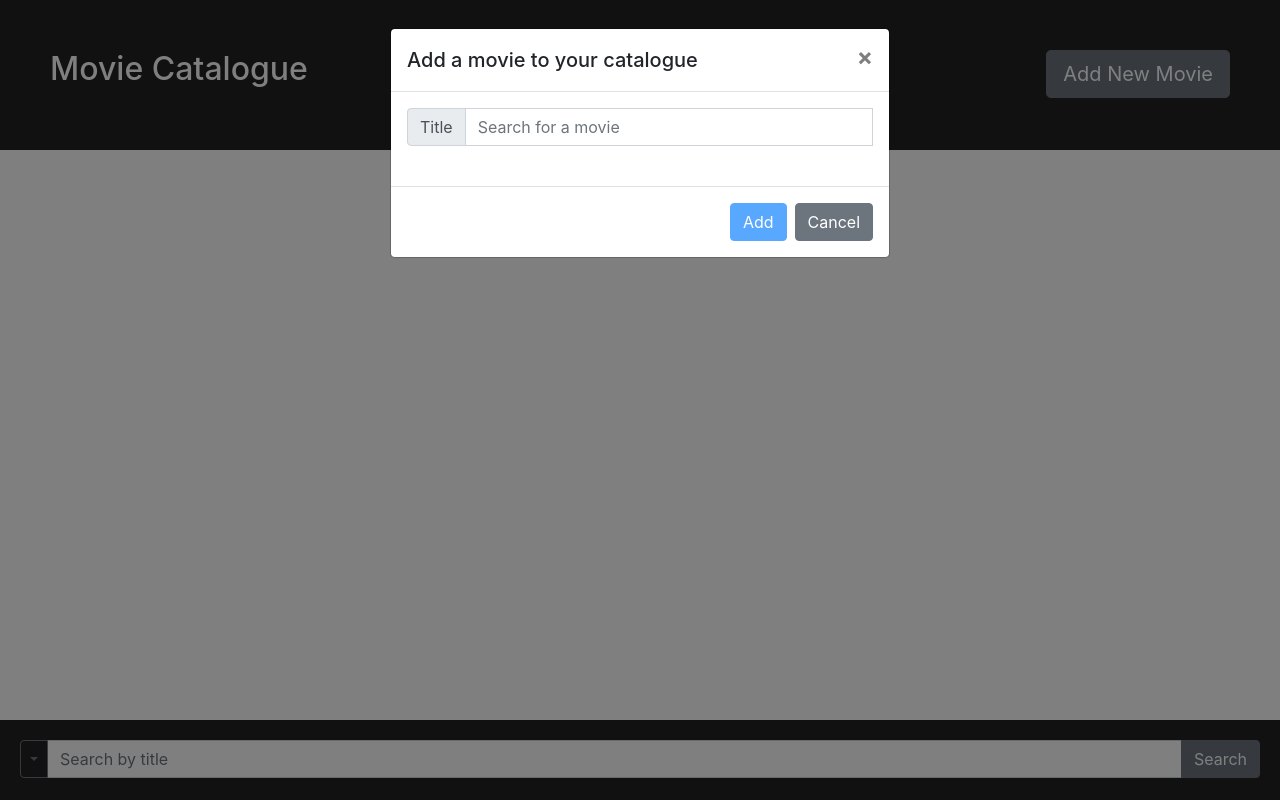
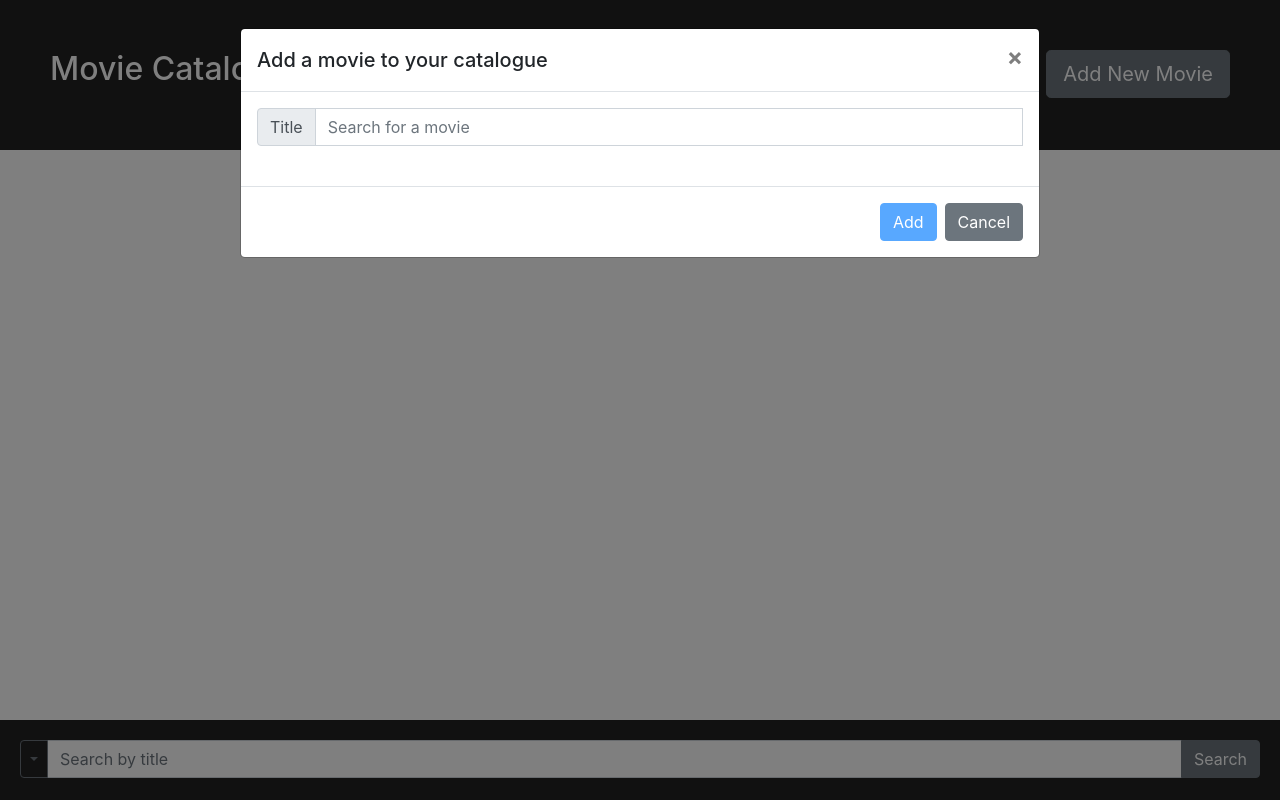
Before and after one commit to au-jpark/react-movie-catalogue, a React (Create React App) app: page / in a window 1280 px wide. Both pictures are taken after a click on the button "Add New Movie". Built offline with nearby package versions, Linux system fonts and the light colour scheme.

Commit message:
Change addMovieModal size to large

```diff
--- a/src/components/AddMovieModal.js
+++ b/src/components/AddMovieModal.js
@@ -145,7 +145,7 @@ class AddMovieModal extends Component {
     return (
       <div>
         <Button color="secondary" size="lg" onClick={this.toggle}>Add New Movie</Button>
-        <Modal isOpen={this.state.addNewMovie} toggle={this.toggle}>
+        <Modal isOpen={this.state.addNewMovie} toggle={this.toggle} size="lg">
           <ModalHeader toggle={this.toggle}>Add a movie to your catalogue</ModalHeader>
           <ModalBody>
             <form onSubmit={this.handleSubmit} id="form">
```
